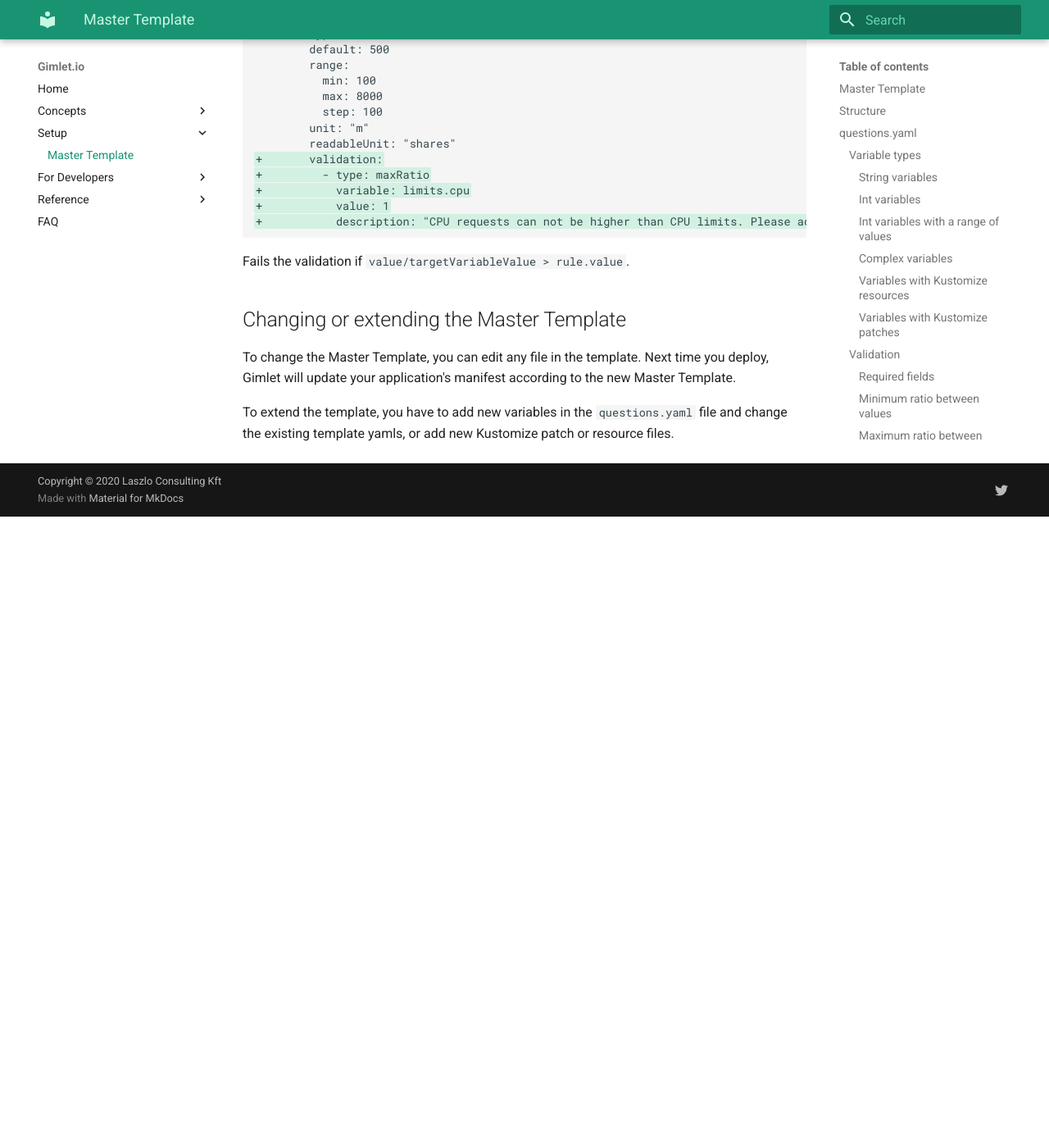
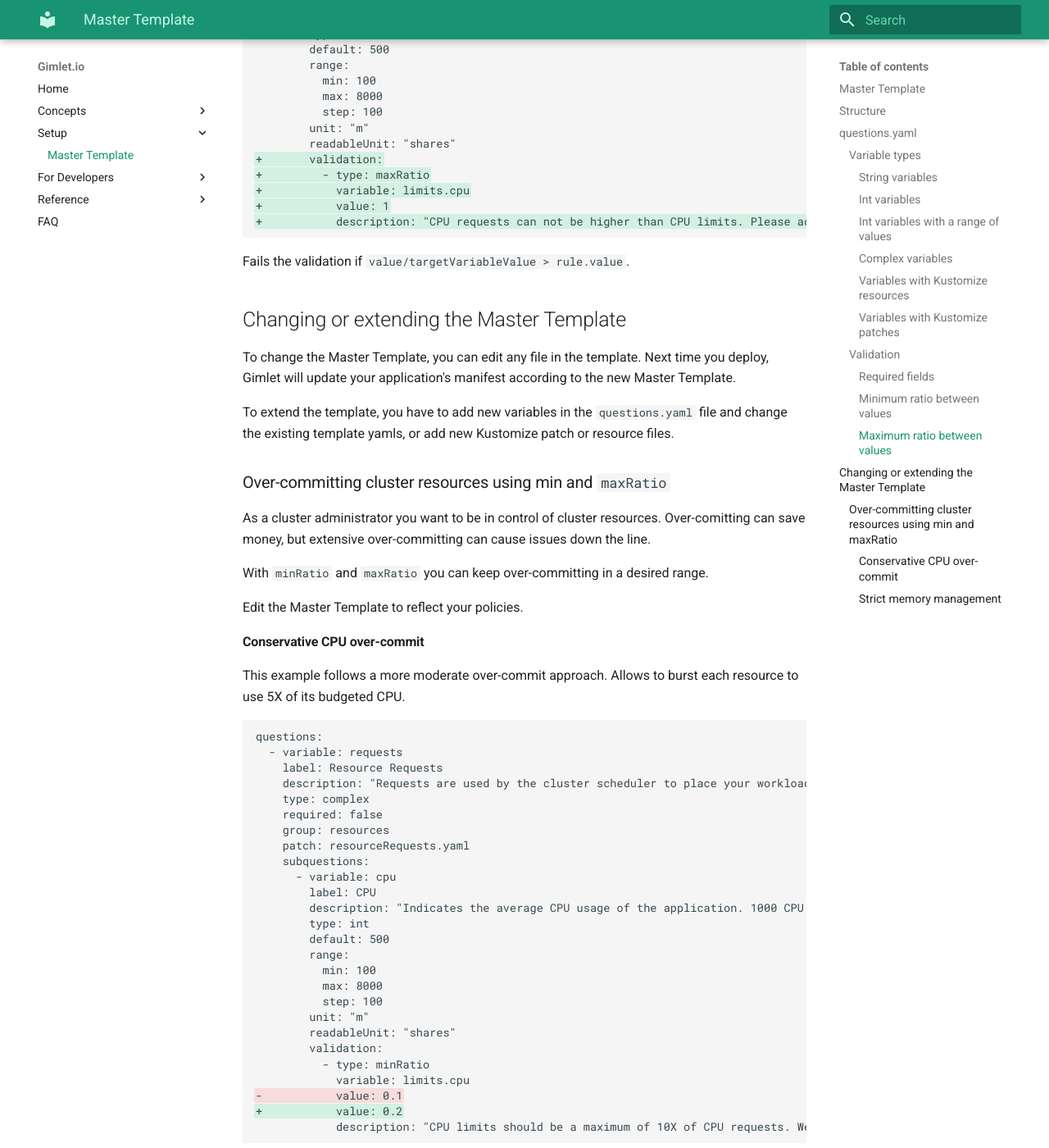
Before and after one commit to laszlocph/gimlet-docs, an MkDocs documentation site: the page built from docs/setup/master-template.md, in a window 1280 px wide and 1400 px high, scrolled down 8568 px. Shown: the whole window at 82% size. Built offline with MkDocs 1.6.1 and Material for MkDocs 9.7.7, drawn with Linux system fonts in a browser that asks for light colours; comment, search, counter and statistics services are not loaded; before the commit the page ends 9198 px from its top, so only the background shows below that; some of the changed text lies outside the part shown.

Commit message:
Memory management examples

````diff
--- a/docs/setup/master-template.md
+++ b/docs/setup/master-template.md
@@ -433,3 +433,81 @@ To extend the template, you have to add new variables in the `questions.yaml` fi
 <!-- Fathom - beautiful, simple website analytics -->
 <script src="https://cdn.usefathom.com/script.js" site="KVEHKPCQ" defer></script>
 <!-- / Fathom -->
+
+### Over-committing cluster resources using min and `maxRatio`
+
+As a cluster administrator you want to be in control of cluster resources. Over-comitting can save money, but extensive over-committing can cause issues down the line.
+
+With `minRatio` and `maxRatio` you can keep over-committing in a desired range.
+
+Edit the Master Template to reflect your policies.
+
+#### Conservative CPU over-commit
+
+This example follows a more moderate over-commit approach. Allows to burst each resource to use 5X of its budgeted CPU.
+
+```diff
+questions:
+  - variable: requests
+    label: Resource Requests
+    description: "Requests are used by the cluster scheduler to place your workload on the best suiting server node."
+    type: complex
+    required: false
+    group: resources
+    patch: resourceRequests.yaml
+    subquestions:
+      - variable: cpu
+        label: CPU
+        description: "Indicates the average CPU usage of the application. 1000 CPU shares = 1 CPU core"
+        type: int
+        default: 500
+        range:
+          min: 100
+          max: 8000
+          step: 100
+        unit: "m"
+        readableUnit: "shares"
+        validation:
+          - type: minRatio
+            variable: limits.cpu
+-           value: 0.1
++           value: 0.2
+            description: "CPU limits should be a maximum of 10X of CPU requests. We are over-provisioning our cluster on purpose, but anything over 10X could hurt uptime. Please adjust your request or limit."
+```
+
+#### Strict memory management
+
+This example does not allow any memory over-commit.
+
+While CPU over-commit only slows things down should all workload burst at the same time.
+Memory over-commit starts evicting pods, which may cause downtime of workloads.
+
+```yaml
+questions:
+  - variable: requests
+    label: Resource Requests
+    description: "Requests are used by the cluster scheduler to place your workload on the best suiting server node."
+    type: complex
+    required: false
+    group: resources
+    patch: resourceRequests.yaml
+    subquestions:
+      - variable: cpu
+        label: CPU
+        description: "Indicates the average CPU usage of the application. 1000 CPU shares = 1 CPU core"
+        type: int
+        default: 500
+        range:
+          min: 100
+          max: 8000
+          step: 100
+        unit: "m"
+        readableUnit: "shares"
+        validation:
+        - type: minRatio
+          value: "1"
+          variable: limits.memory
+        - type: maxRatio
+          value: "1"
+          variable: limits.memory
+```
````
Also changed, not shown: other parts of docs/setup/master-template.md (+2 -2 lines).
